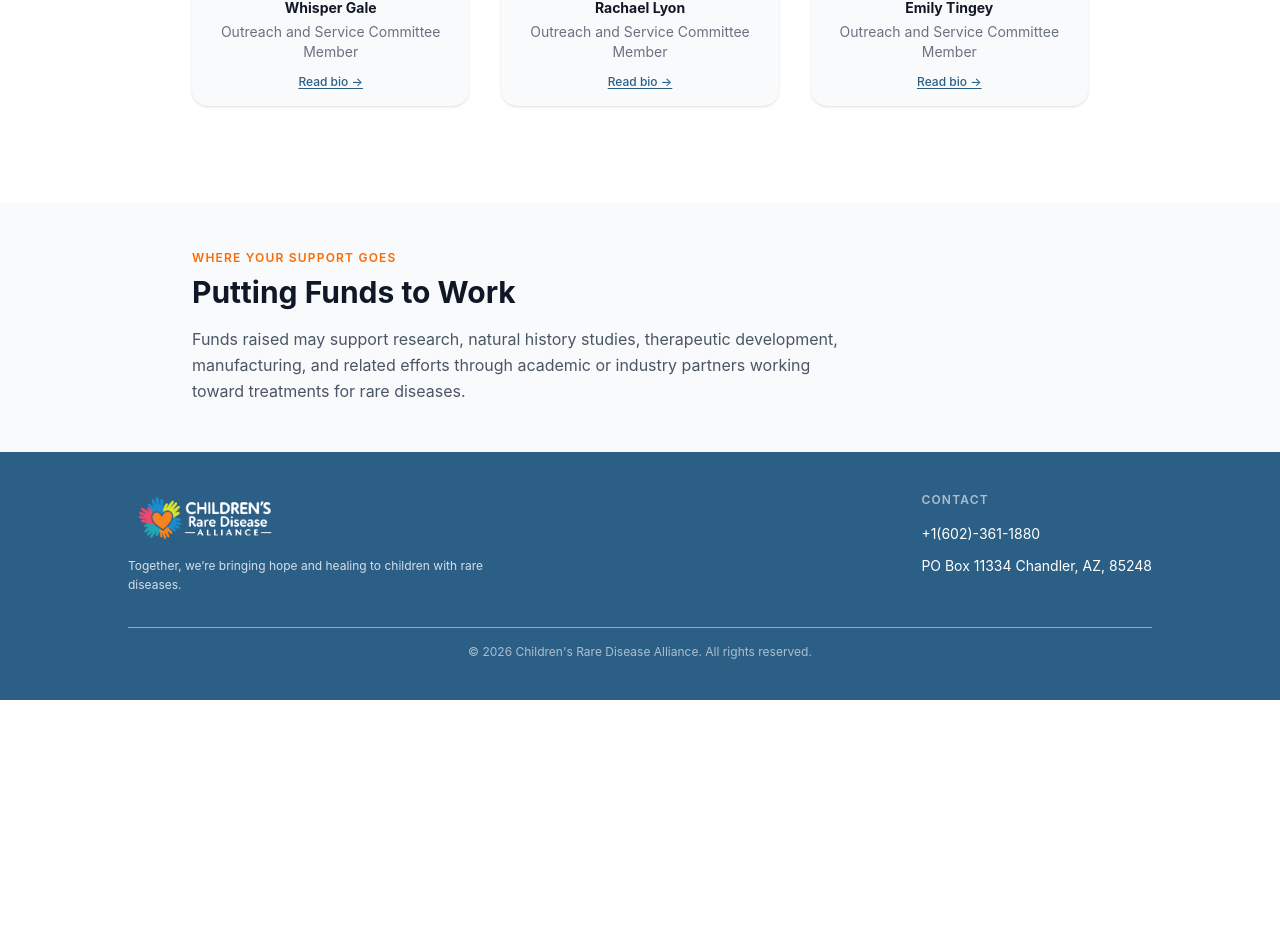
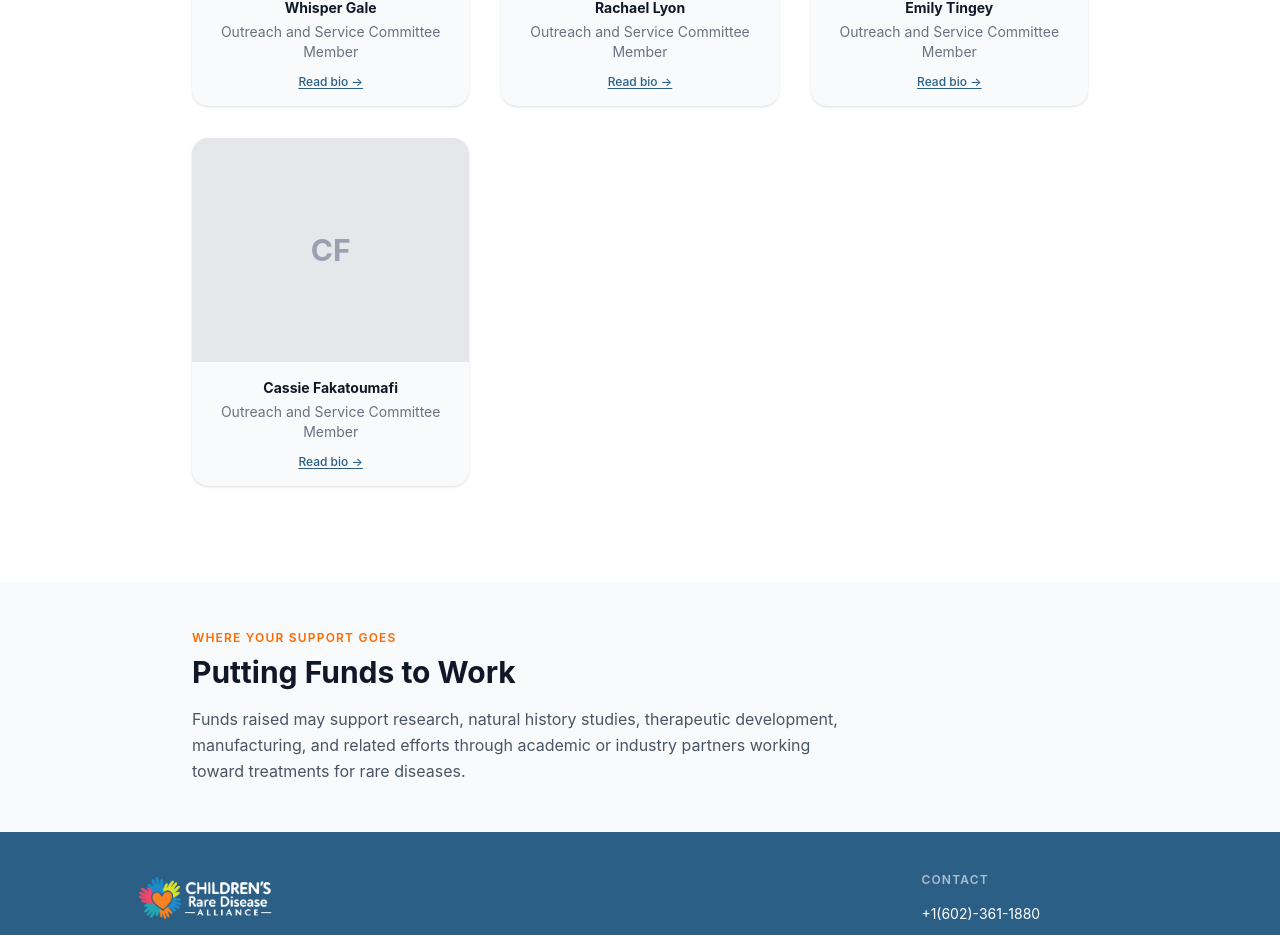
Before and after one commit to inwang123/rarediseaseweb, a React (Vite) app: page /about in a window 1280 px wide. Shown: the part 3453-4388 px from the top of the page. Before the commit the page ends 4153 px from the top, so only its background shows below. Built offline with nearby package versions, Linux system fonts and the light colour scheme.

Commit message:
added Cassie Fakatoumafi

```diff
--- a/src/pages/About.jsx
+++ b/src/pages/About.jsx
@@ -78,6 +78,12 @@ const outreachCommittee = [
   },
   {
     name: "Emily Tingey",
+    role: "Outreach and Service Committee Member",
+    img: null,
+    bio: "Bio coming soon.",
+  },
+  {
+    name: "Cassie Fakatoumafi",
     role: "Outreach and Service Committee Member",
     img: null,
     bio: "Bio coming soon.",
```
